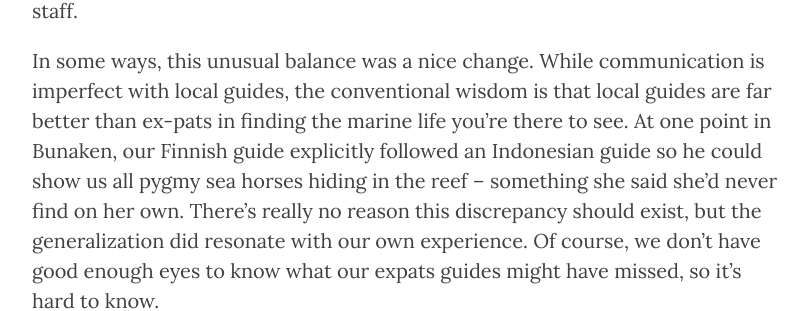
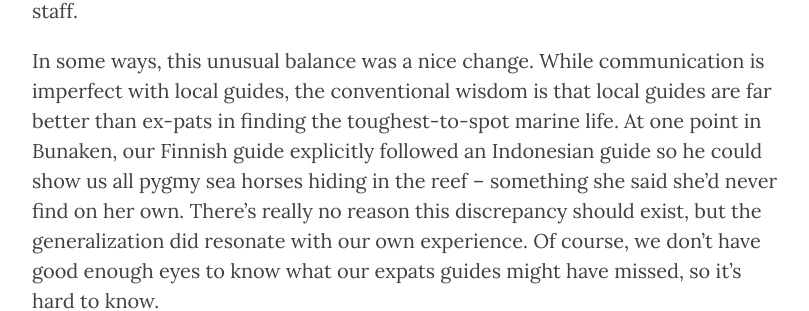
Before and after one commit to michaelsteffen/steffen-adventures, a Jekyll site: the page built from _posts/2015-06-18-lembeh.md, in a window 1280 px wide and 900 px high, scrolled down 1925 px. Shown: the part 212-523 px from the top of the window, without its empty margins (233-1042 px from the left). Built offline with Jekyll 4.4.1, drawn with Linux system fonts in a browser that asks for light colours; nearby versions of some CDN libraries.

Commit message:
cut "you're there to see"

```diff
--- a/_posts/2015-06-18-lembeh.md
+++ b/_posts/2015-06-18-lembeh.md
@@ -21,7 +21,7 @@ We did one night dive in Lembeh. Night dives always feel a bit creepy at first.
 
 Our Lembeh dive resort, Two Fish, had just a single expat on staff, a Canadian named Luke. This was unusual -- most dive shops have a few Indonesian guides but are dominated by westerners.  This is in part because most dive shops make significant money from scuba certification courses and locals rarely become official PADI or SSI instructors. Since Lembeh was a magnet for incredibly experienced divers, there seemed less need to keep a stable of instructors on staff.
 
-In some ways, this unusual balance was a nice change. While communication is imperfect with local guides, the conventional wisdom is that local guides are far better than ex-pats in finding the marine life you're there to see. At one point in Bunaken, our Finnish guide explicitly followed an Indonesian guide so he could show us all pygmy sea horses hiding in the reef -- something she said she'd never find on her own. There's really no reason this discrepancy should exist, but the generalization did resonate with our own experience. Of course, we don't have good enough eyes to know what our expats guides might have missed, so it's hard to know.
+In some ways, this unusual balance was a nice change. While communication is imperfect with local guides, the conventional wisdom is that local guides are far better than ex-pats in finding the toughest-to-spot marine life. At one point in Bunaken, our Finnish guide explicitly followed an Indonesian guide so he could show us all pygmy sea horses hiding in the reef -- something she said she'd never find on her own. There's really no reason this discrepancy should exist, but the generalization did resonate with our own experience. Of course, we don't have good enough eyes to know what our expats guides might have missed, so it's hard to know.
 
 The young, Indonesian-dominated dive staff also made for some charming evening entertainment. Fueled by palm wine, the local dive guides ended most nights with a enthusiastic jam session -- with a guitar, a bass drum, and a thick song book of Indonesian love songs. They also sprinkled in a few American hits -- “Leaving on a Jet Plane” seemed to be a favorite.
 
```
